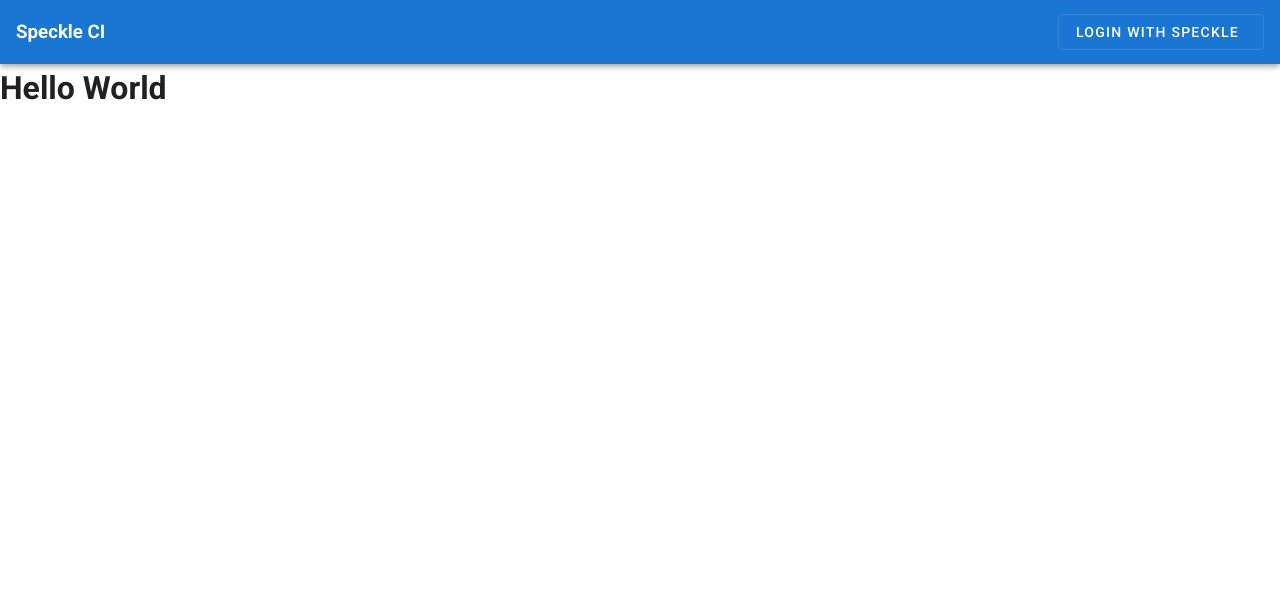
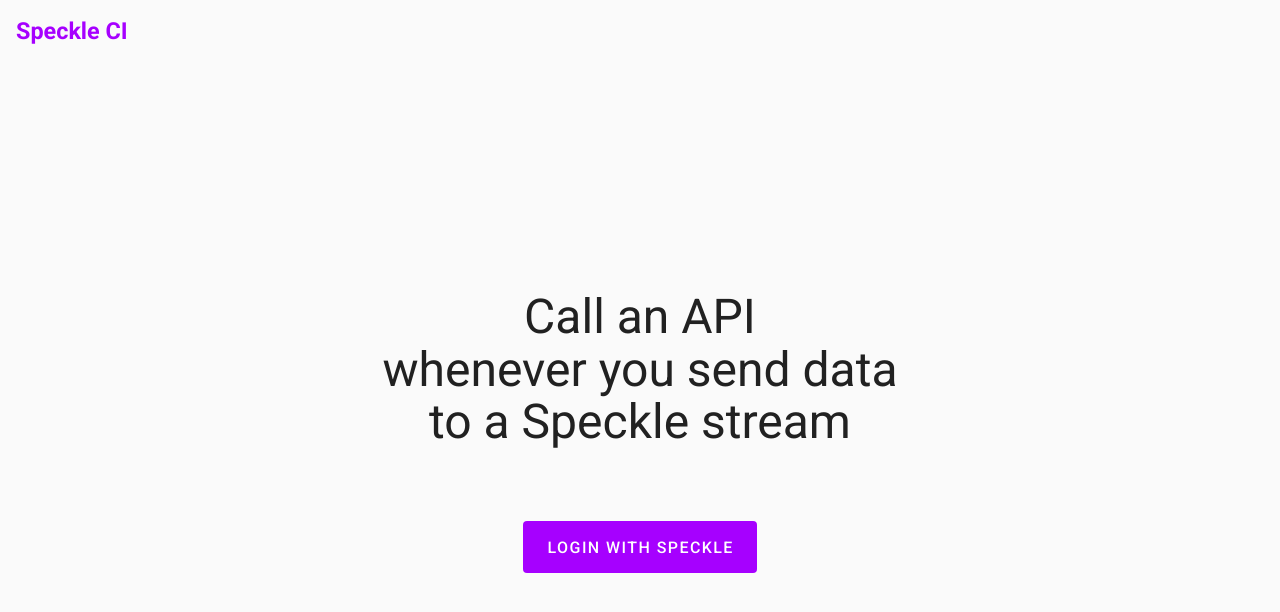
Before and after one commit to messismore/speckle-ci, a Vue app in the folder frontend/: page / in a window 1280 px wide. Shown: the top 612 px of the page. Built offline with nearby package versions, Linux system fonts and the light colour scheme; no server answers.

Commit message:
Add login and home page

```diff
--- a/frontend/package.json
+++ b/frontend/package.json
@@ -7,6 +7,7 @@
     "lint": "vue-cli-service lint"
   },
   "dependencies": {
+    "axios": "^0.25.0",
     "core-js": "^3.6.5",
     "debounce": "^1.2.1",
     "vue": "^2.6.11",
--- a/frontend/src/App.vue
+++ b/frontend/src/App.vue
@@ -1,26 +1,19 @@
 <template>
   <v-app>
-    <v-app-bar app color="primary" dark>
-      <div class="d-flex align-center">
-        <h3>Speckle CI</h3>
-      </div>
-      <v-spacer></v-spacer>
-
-      <v-btn
-        outlined
-        text
-        v-if="!isAuthenticated"
-        @click="$store.dispatch('redirectToAuth')"
-      >
-        <span class="mr-2">Login with Speckle</span>
-      </v-btn>
-      <v-btn outlined v-else @click="$store.dispatch('logout')">
+    <v-app-bar flat app elevate-on-scroll elevation="8" class="grey lighten-5">
+      <v-app-bar-title>
+        <router-link to="/" class="text-decoration-none"
+          ><h3>Speckle CI</h3></router-link
+        >
+      </v-app-bar-title>
+      <v-spacer />
+      <v-btn v-if="isAuthenticated" text @click="$store.dispatch('logout')">
         Log out {{ $store.state.user.name }}
       </v-btn>
     </v-app-bar>
 
-    <v-main>
-      <router-view />
+    <v-main class="grey lighten-5">
+      <v-container class="fill-height"> <router-view /> </v-container>
     </v-main>
   </v-app>
 </template>
@@ -33,8 +26,5 @@
       return this.$store.getters.isAuthenticated
     },
   },
-  data: () => ({
-    //
-  }),
 }
 </script>
--- /dev/null
+++ b/frontend/src/components/Welcome.vue
@@ -0,0 +1,52 @@
+<template>
+  <v-container class="welcome fill-height align-content-center">
+    <v-row justify="center" class="mb-10 mb-sm-15">
+      <v-sheet max-width="550" color="transparent" class="text-h5 text-sm-h3">
+        <v-carousel
+          height="auto"
+          cycle
+          interval="2000"
+          hide-delimiters
+          :show-arrows="false"
+        >
+          <v-carousel-item v-for="(claim, i) in claims" :key="i">
+            <span class="claim d-flex justify-center text-center">
+              {{ claim }}
+            </span>
+          </v-carousel-item>
+        </v-carousel>
+
+        <div class="claim text-center justify-center">
+          whenever you send data to a Speckle stream
+        </div>
+      </v-sheet>
+    </v-row>
+    <v-row justify="center">
+      <v-btn
+        x-large
+        depressed
+        color="primary"
+        @click="$store.dispatch('redirectToAuth')"
+      >
+        <span>Login with Speckle</span>
+      </v-btn>
+    </v-row>
+  </v-container>
+</template>
+
+<script>
+export default {
+  name: 'Welcome',
+  data() {
+    return {
+      claims: ['Export geometry', 'Test your design', 'Call an API'],
+    }
+  },
+}
+</script>
+
+<style scoped>
+.claim {
+  line-height: 1.1;
+}
+</style>
--- /dev/null
+++ b/frontend/src/components/WorkflowList.vue
@@ -0,0 +1,122 @@
+<template>
+  <v-card class="rounded-lg pb-2" elevation="4">
+    <v-row class="px-4 pb-2">
+      <v-card-title>Configured Workflows</v-card-title>
+      <v-spacer />
+      <v-card-actions>
+        <v-btn to="/new" depressed color="primary"> Create new workflow </v-btn>
+      </v-card-actions>
+    </v-row>
+    <v-divider />
+
+    <section v-if="errored">
+      <p>Couldn't load workflows. Please try to refresh the page.</p>
+    </section>
+    <section v-else>
+      <div v-if="loading">
+        <v-progress-linear indeterminate color="accent" />
+      </div>
+
+      <v-list flat>
+        <v-list-item-group
+          v-for="(workflow, i) in workflows"
+          :key="i /* sort by lastRun > name > i */"
+        >
+          <v-list-item to="workflow._id">
+            <v-list-item-icon>
+              <v-progress-circular
+                v-if="workflow.inProgress"
+                indeterminate
+                size="20"
+                width="3"
+                color="primary"
+              />
+              <v-icon
+                v-else-if="workflow.lastStatus == 'success'"
+                color="success"
+              >
+                mdi-check-circle
+              </v-icon>
+              <v-icon v-else-if="workflow.lastStatus == 'error'" color="error">
+                mdi-close-circle
+              </v-icon>
+              <v-icon v-else color="info"> mdi-circle-outline </v-icon>
+            </v-list-item-icon>
+
+            <v-list-item-content>
+              <v-list-item-title v-text="workflow.name" />
+            </v-list-item-content>
+
+            <v-list-item-content>
+              <v-list-item-subtitle>
+                {{
+                  workflow.lastRun === 'pending'
+                    ? 'In Progress'
+                    : workflow.lastRun
+                    ? workflow.lastRun
+                        .slice(0, 16)
+                        .replaceAll('T', ' ')
+                        .replaceAll('-', '.')
+                    : 'Never run'
+                }}
+              </v-list-item-subtitle>
+            </v-list-item-content>
+
+            <v-list-item-action>
+              <v-btn small depressed outlined :to="`${workflow._id}/edit`">
+                Edit
+              </v-btn>
+            </v-list-item-action>
+          </v-list-item>
+        </v-list-item-group>
+      </v-list>
+    </section>
+  </v-card>
+</template>
+
+<script>
+import axios from 'axios'
+export default {
+  name: 'WorkflowList',
+
+  data() {
+    return {
+      workflows: null,
+      loading: true,
+      errored: false,
+    }
+  },
+  async mounted() {
+    this.getWorkflows()
+  },
+  methods: {
+    async getWorkflows() {
+      const token = localStorage.getItem(
+        `${process.env.VUE_APP_SPECKLE_APP_NAME}.AuthToken`
+      )
+      if (token && this.$store.getters.isAuthenticated) {
+        axios
+          .get(`${process.env.VUE_APP_REST}/workflows`, {
+            params: { userId: this.$store.state.user.id },
+            headers: {
+              Authorization: 'Bearer ' + token,
+              'Content-Type': 'application/json',
+            },
+          })
+          .then((response) => {
+            this.workflows = response.data.sort((a, b) =>
+              !a.lastRun ? 1 : a.lastRun > b.lastRun ? -1 : 1
+            )
+          })
+          .catch((error) => {
+            console.log(error)
+            this.errored = true
+          })
+          .finally(() => (this.loading = false))
+      }
+    },
+  },
+}
+</script>
+
+<style scoped></style>
--- a/frontend/src/plugins/vuetify.js
+++ b/frontend/src/plugins/vuetify.js
@@ -3,4 +3,16 @@
 
 Vue.use(Vuetify)
 
-export default new Vuetify({})
+export default new Vuetify({
+  theme: {
+    themes: {
+      light: {
+        primary: '#A600FF',
+        accent: '#F4E04D',
+        info: '#06AED5',
+        success: '#06D6A0',
+        error: '#DF2935',
+      },
+    },
+  },
+})
--- a/frontend/src/speckleUtils.js
+++ b/frontend/src/speckleUtils.js
@@ -20,7 +20,6 @@
   // Save challenge to localStorage
   localStorage.setItem(CHALLENGE, challenge)
   // Send user to auth page
-  // TODO: Why not constants?
   window.location = `${process.env.VUE_APP_SPECKLE_SERVER_URL}/authn/verify/${process.env.VUE_APP_SPECKLE_APP_ID}/${challenge}`
 }
 
@@ -73,12 +72,14 @@
     } catch (err) {
       console.error('API call failed', err)
     }
-  else
-    return Promise.reject('You are no longer logged in! (token does not exit)')
+  else return Promise.reject('Not logged in.')
 }
 
 export const getUserData = () => speckleFetch(userInfoQuery())
 
 export const searchStreams = (query) => speckleFetch(streamSearchQuery(query))
 
-export const listAllStreams = () => speckleFetch(streamListAllQuery())
+export const listAllStreams = () =>
+  speckleFetch(streamListAllQuery()).then(
+    (response) => response.data.streams.items
+  )
--- a/frontend/src/store/index.js
+++ b/frontend/src/store/index.js
@@ -45,7 +45,7 @@
         context.commit('setUser', data.user)
         context.commit('setServerInfo', data.serverInfo)
       } catch (err) {
-        console.error(err)
+        console.log(err)
       }
     },
     redirectToAuth() {
--- a/frontend/src/views/Home.vue
+++ b/frontend/src/views/Home.vue
@@ -1,16 +1,30 @@
 <template>
-  <div class="home">
-    <h1>Hello World</h1>
-    <SpeckleListStreams />
-  </div>
+  <v-container class="home fill-height align-start">
+    <Welcome v-if="!isAuthenticated" />
+    <v-row v-else justify="center">
+      <v-col lg="10">
+        <p class="body-2 px-4 mb-15 grey--text text--darken-3">
+          Create workflows to export geometry, test your design, or call APIs
+          whenever you send data to a Speckle stream. Read more on Speckle CI in
+          the <a>docs</a>.
+        </p>
+        <WorkflowList />
+      </v-col>
+    </v-row>
+  </v-container>
 </template>
 
 <script>
-import SpeckleListStreams from '@/components/SpeckleListStreams'
+import Welcome from '@/components/Welcome.vue'
+import WorkflowList from '@/components/WorkflowList'
 
 export default {
   name: 'Home',
-
-  components: { SpeckleListStreams },
+  components: { Welcome, WorkflowList },
+  computed: {
+    isAuthenticated() {
+      return this.$store.getters.isAuthenticated
+    },
+  },
 }
 </script>
```
Also changed, not shown: 2 other files (tests, documents, lock files or other folders).
